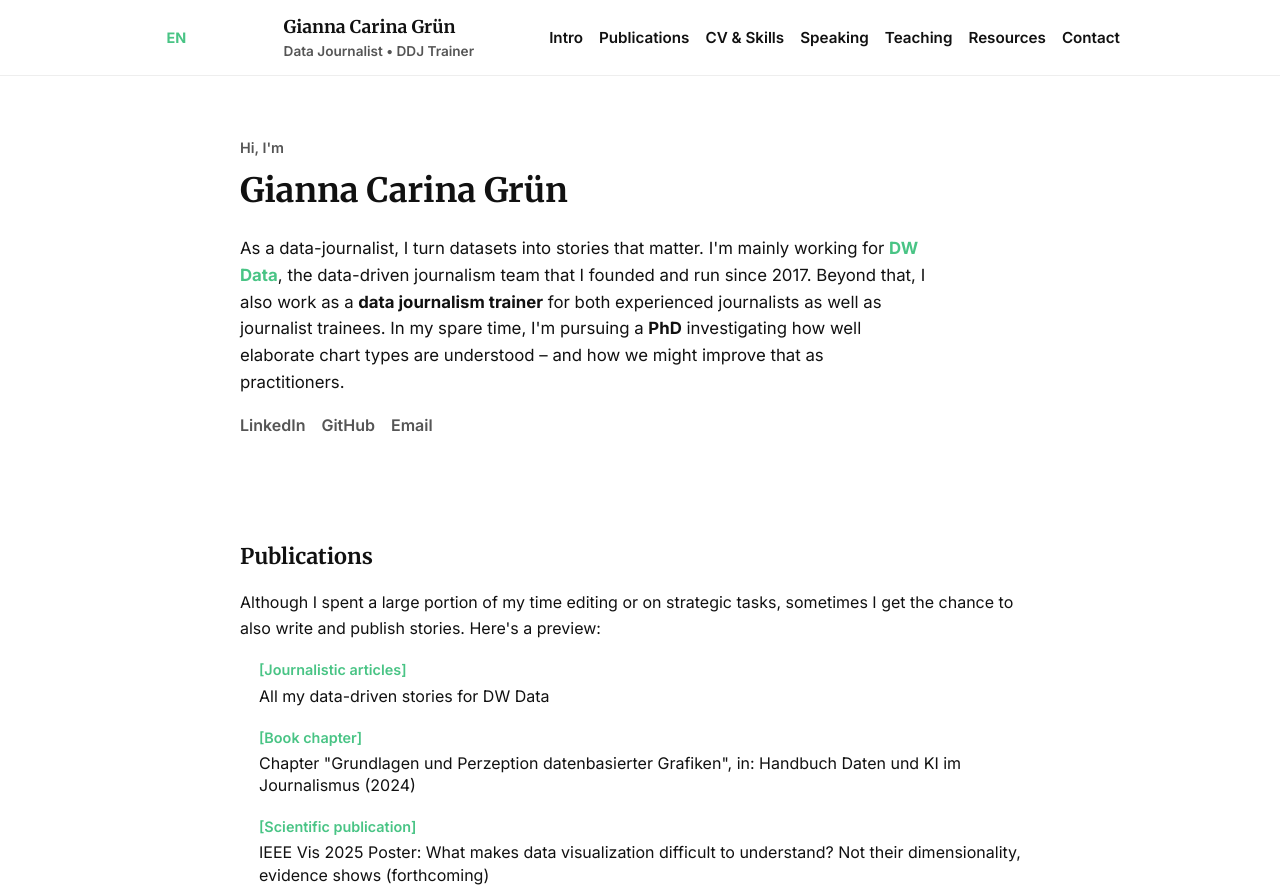
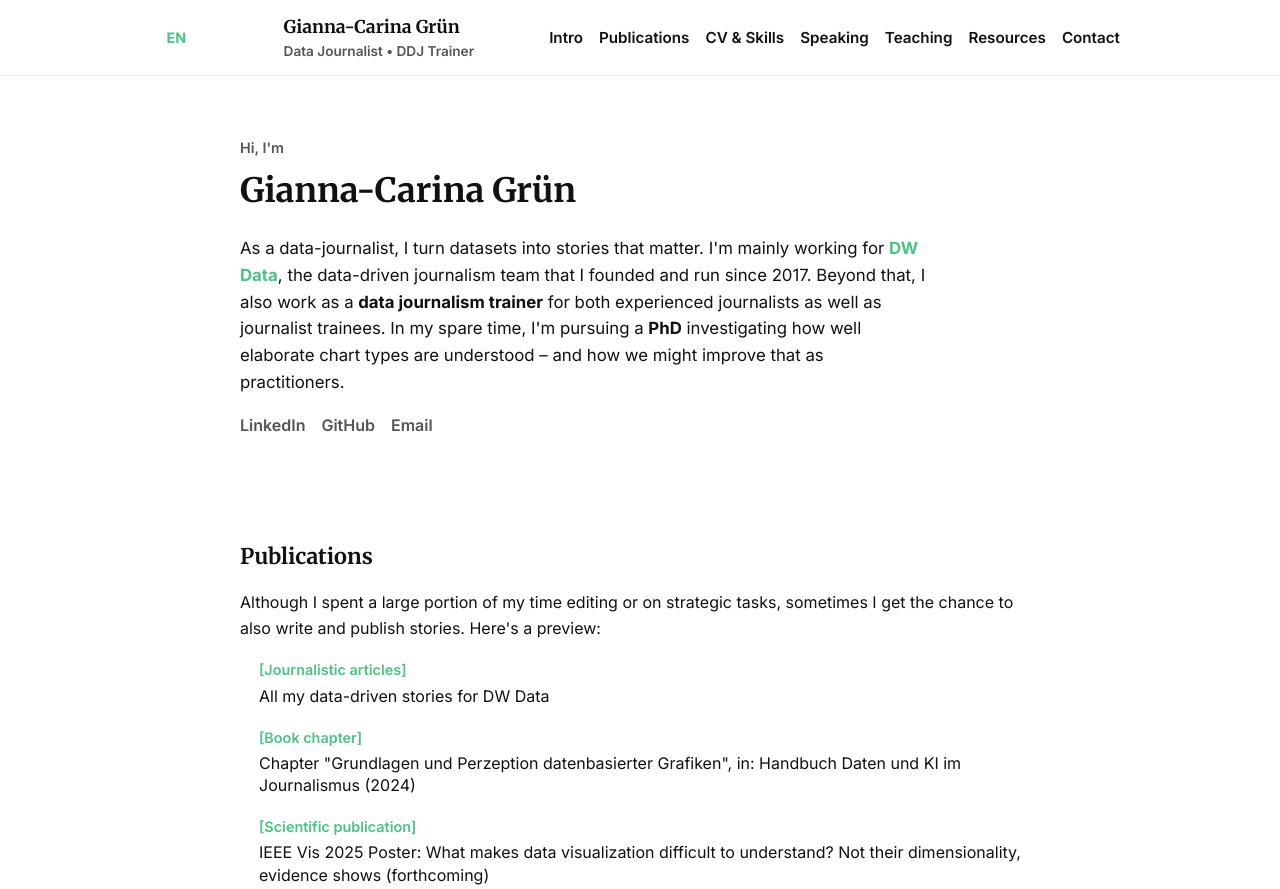
Before and after one commit to gcgruen/gcgruen.github.io, a plain HTML site: page index.html in a window 1280 px wide. Shown: the top 889 px of the page. Drawn offline with Linux system fonts and the light colour scheme.

Commit message:
Update index.html

```diff
--- a/index.html
+++ b/index.html
@@ -3,8 +3,8 @@
 <head>
   <meta charset="utf-8" />
   <meta name="viewport" content="width=device-width,initial-scale=1" />
-  <title>Gianna Carina Grün — Data Journalist & DDJ Trainer</title>
-  <meta name="description" content="Gianna Carina Grün — Data Journalist and DDJ Trainer. Publications, CV, speaking, teaching, resources, contact." />
+  <title>Gianna-Carina Grün — Data Journalist & DDJ Trainer</title>
+  <meta name="description" content="Gianna-Carina Grün — Data Journalist and DDJ Trainer. Publications, CV, speaking, teaching, resources, contact." />
   <meta name="theme-color" content="#49C485" />
 
   <!-- Google Fonts -->
@@ -18,7 +18,7 @@
   {
     "@context": "https://schema.org",
     "@type": "Person",
-    "name": "Gianna Carina Grün",
+    "name": "Gianna-Carina Grün",
     "jobTitle": "Data Journalist & Trainer",
     "url": "https://gcgruen.github.io",
     "sameAs": [
@@ -38,7 +38,7 @@
       </div>
       <div class="brand">
         <a href="#intro" class="brand-link">
-          <h1 class="brand-name">Gianna Carina Grün</h1>
+          <h1 class="brand-name">Gianna-Carina Grün</h1>
           <p class="brand-sub">Data Journalist • DDJ Trainer</p>
         </a>
       </div>
@@ -70,7 +70,7 @@
       <div class="container narrow">
         <div class="hero-inner">
           <h2 class="eyebrow">Hi, I'm</h2>
-          <h1 class="hero-title">Gianna Carina Grün</h1>
+          <h1 class="hero-title">Gianna-Carina Grün</h1>
           <p class="hero-lead">
             As a data-journalist, I turn datasets into stories that matter. I'm mainly working for <strong><a href="https://dw.com/data" target="_blank" rel="noopener">DW Data</a></strong>,
             the data-driven journalism team that I founded and run since 2017. Beyond that, I also work as a
@@ -163,7 +163,7 @@
     <!-- TEACHING -->
     <section id="teaching" class="section section-muted">
       <div class="container narrow">
-        <h2 class="section-title">Teaching Assignments</h2>
+        <h2 class="section-title">Teaching assignments</h2>
         <p>I have led both short workshops as well as longer seminars stretching over several days. I can teach in German and English and have experience with educating international groups of all skill levels. This is a selection of teaching assignments:</p>
         <ul class="simple-list">
           <li>TU Dortmund University: <em>Python for (Data)Journalists</em> | week-long course (2022, 2023, 2024)</li>
@@ -206,7 +206,7 @@
           <a href="https://linkedin.com/in/gianna-carina-gruen/" target="_blank" rel="noopener">LinkedIn</a> •
           <a href="https://github.com/gcgruen" target="_blank" rel="noopener">GitHub</a>
         </p>
-        <p class="copyright">© Gianna Carina Grün <span id="current-year"></span></p>
+        <p class="copyright">© Gianna-Carina Grün <span id="current-year"></span></p>
         <p class="legal">Responsible according German law § 5 TMG and § 55 Abs. 2 RStV: Gianna-Carina Grün, Cranachstr. 37, 12157 Berlin, Germany.
 Data privacy: Opening this website naturally transfers your IP address, browser name and browser version. This information is neither used nor stored in any way. This page is hosted on servers of GitHub that has recently been acquired by the US tech company Microsoft. Here you can find an up-to-date overview of the data GitHub collects when someone visits one of their sites, assuming that it is the same data collected when you visit a site hosted by GitHub. Furthermore this site utilizes Google Fonts, thus accessing this website indirectly accesses another server in the US and the user IP address is transferred. <a href="https://developers.google.com/fonts/faq?hl=de#what_does_using_the_google_fonts_api_mean_for_the_privacy_of_my_users" target="_blank" rel="noopener">Here</a> you can find more information on what information Google tracks via Google Fonts.</p>
       </div>
```
